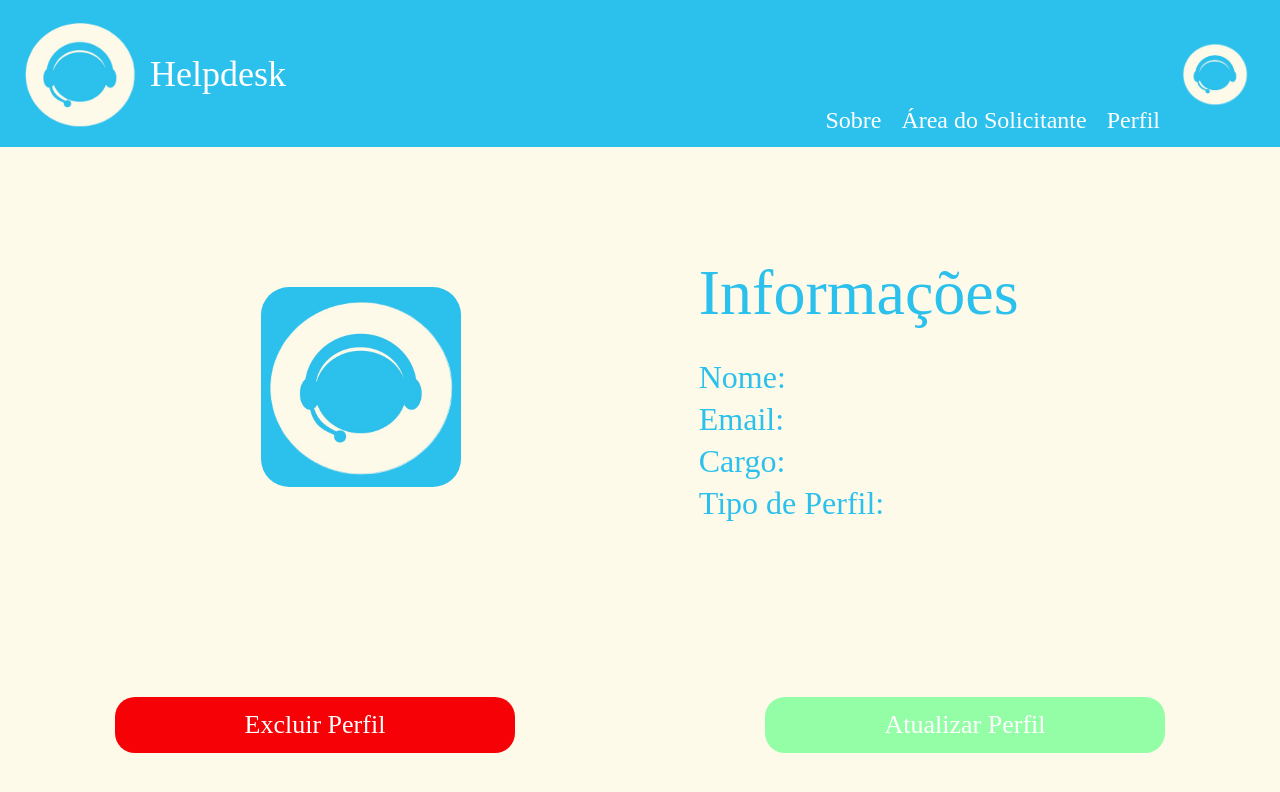
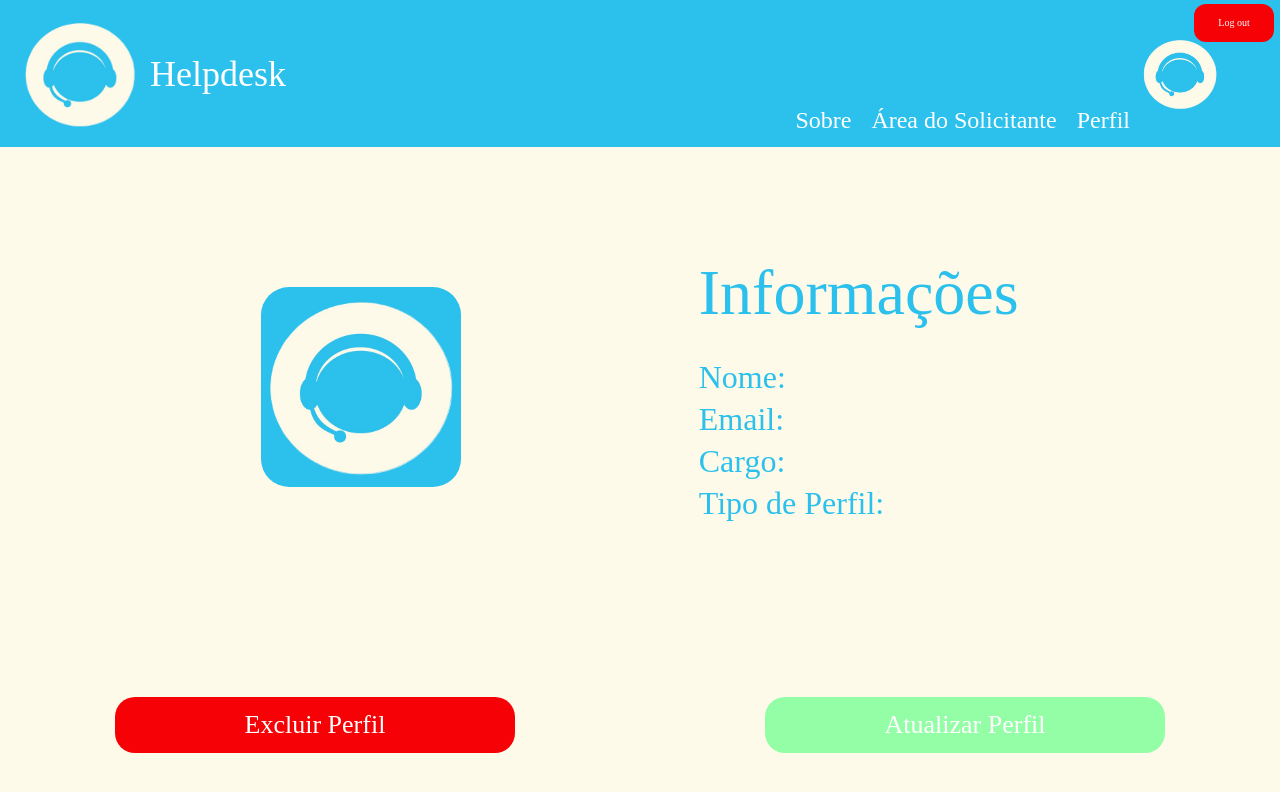
Before and after one commit to ErickConn/case-web-chamadosTI, a React (Vite) app in the folder frontend/case-web-chamadosTI/: page /perfil in a window 1280 px wide. Shown: the top 792 px of the page. Built offline with nearby package versions, Linux system fonts and the light colour scheme; no server answers; sample sign-in values are in the browser's storage.

Commit message:
feat(header): adicionar botao de log out

```diff
--- a/frontend/case-web-chamadosTI/src/components/header.jsx
+++ b/frontend/case-web-chamadosTI/src/components/header.jsx
@@ -7,6 +7,11 @@ export default function Header() {
     const nav = useNavigate()
     const [tipoPerfil, setTipoPerfil] = useState('')
     const [fotoPerfil, setFotoPerfil] = useState('')
+
+    const handleLogout = () => {
+        localStorage.removeItem('token')
+        nav('/login')
+    }
 
     useEffect(() => {
         async function fetchTipoPerfil() {
@@ -57,11 +62,20 @@ export default function Header() {
                 <a onClick={() => { nav('/perfil') }}>Perfil</a>
             </div>
 
-            <img
-                src={fotoPerfil || '/logo.png'}
-                className={styles.profileImage}
-                onClick={() => { nav('/perfil') }}
-            ></img>
+            <div className={styles.profileContainer}>
+                <button
+                    className={styles.logoutButton}
+                    onClick={handleLogout}
+                >
+                    Log out
+                </button>
+                <img
+                    src={fotoPerfil || '/logo.png'}
+                    className={styles.profileImage}
+                    onClick={() => nav('/perfil')}
+                    alt="Perfil"
+                />
+            </div>
         </div>
     )
 }
--- a/frontend/case-web-chamadosTI/src/components/header.module.css
+++ b/frontend/case-web-chamadosTI/src/components/header.module.css
@@ -49,12 +49,43 @@
 .profileImage {
     position: relative;
     cursor: pointer;
-    right: 20px;
-    width: 70px;
-    height: 70px;
+    right: 30px;
+    width: 80px;
+    height: 80px;
     border-radius: 50%;
     object-fit: cover;
     flex-shrink: 0;
+}
+
+.profileContainer {
+    display: flex;
+    align-items: center;
+    gap: 10px;
+    margin-right: 20px;
+    position: relative;
+}
+
+.logoutButton {
+    margin-right: 20px;
+    gap: 5px;
+    background-color: #F60206;
+    color: white;
+    border: none;
+    border-radius: 12px;
+    padding: 1px 5px;
+    font-size: 10px;
+    cursor: pointer;
+    transition: 0.3s;
+    position: absolute;
+    top: -60px;
+    left: 80%;
+    transform: translateX(-50%);
+}
+
+.logoutButton:hover {
+    background-color: #f60206a4;
+    transition: ease-in-out 0.2s;
+    color: black;
 }
 
 
```
Also changed, not shown: 2 other files (tests, documents, lock files or other folders).
